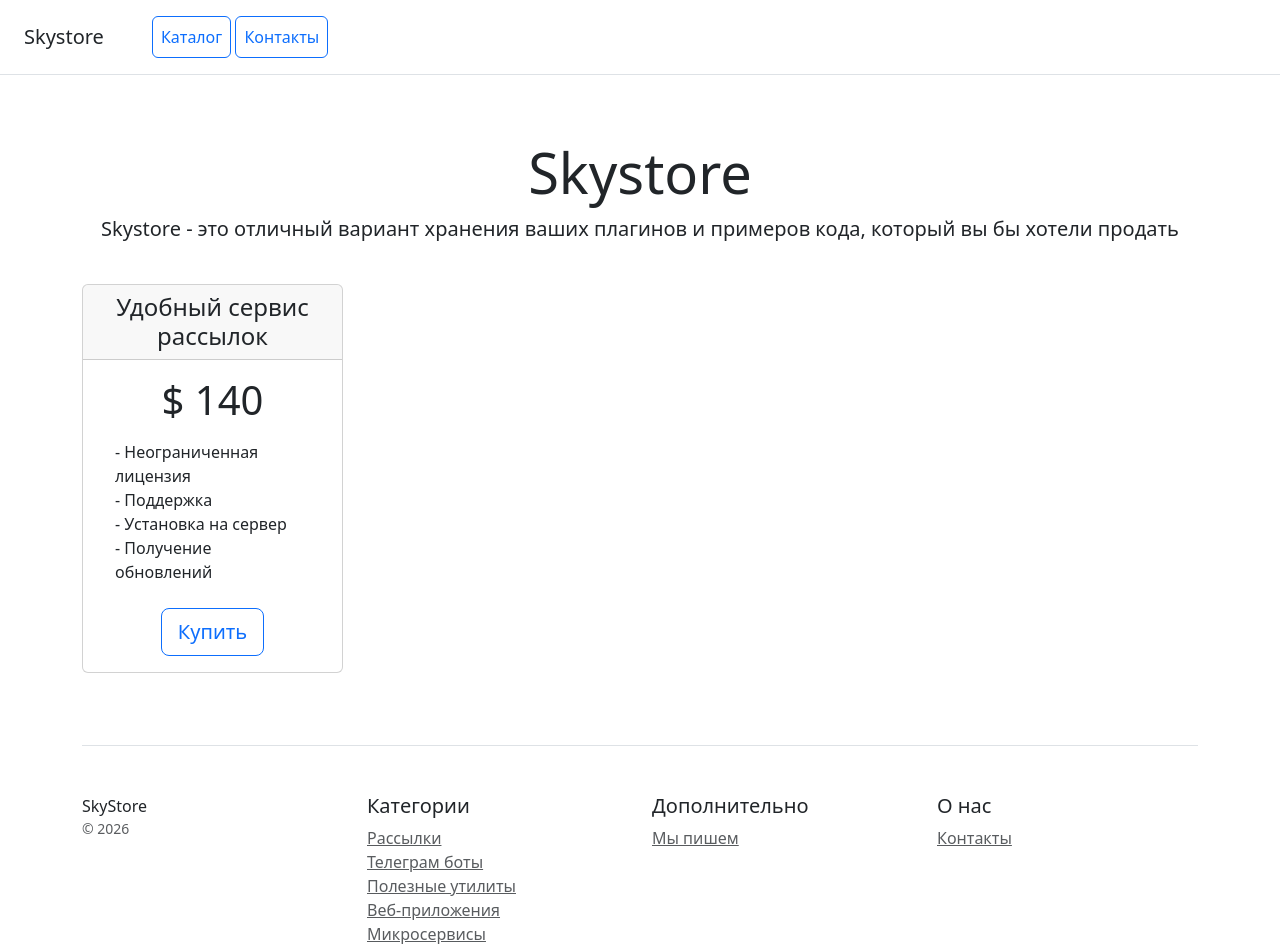
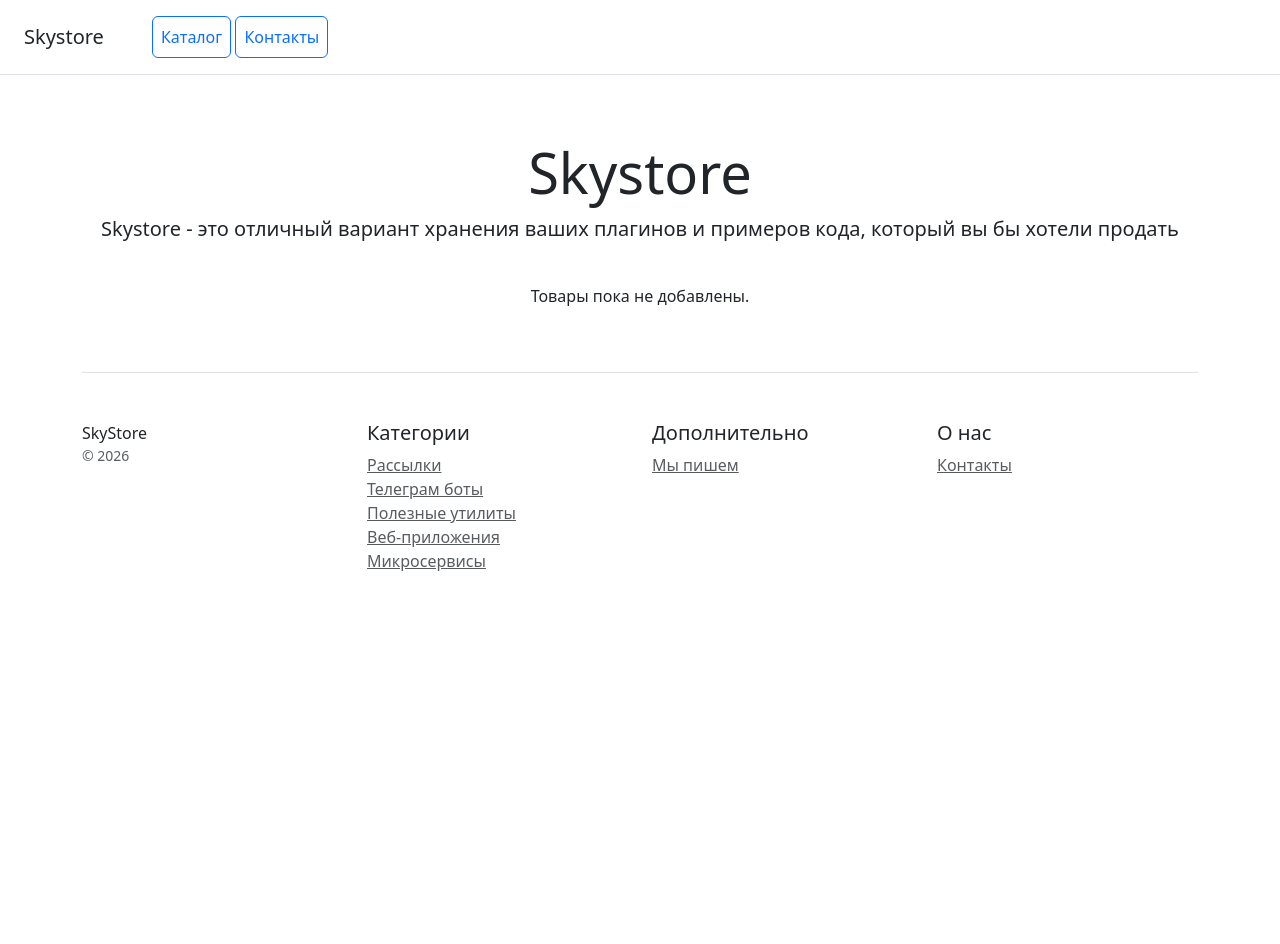
Before and after one commit to Giga-chel/Homework_22_Django, a Django app: page / in a window 1280 px wide. Shown: the top 944 px of the page. After the commit the page ends 571 px from the top, so only its background shows below. Run offline with Django 5.2, Linux system fonts and the light colour scheme; data that the repository does not hold is empty; parts of the project's set-up code (start-up, migrations or seed data) failed here and were passed over.

Commit message:
Задание 2 Добавлен в шаблон главной страницы код для отображения списка товаров

```diff
--- a/catalog/templates/catalog/home.html
+++ b/catalog/templates/catalog/home.html
@@ -24,23 +24,24 @@
 
 <div class="container">
     <div class="row text-center">
-        <div class="col-3">
-            <div class="card mb-4 box-shadow">
+        {% for product in object_list %}
+        <div class="col-lg-4 col-md-6 col-sm-12 mb-4">
+            <div class="card h-100 box-shadow">
                 <div class="card-header">
-                    <h4 class="my-0 font-weight-normal">Удобный сервис рассылок</h4>
+                    <h4 class="my-0 font-weight-normal">{{ product.name }}</h4>
                 </div>
-                <div class="card-body">
-                    <h1 class="card-title pricing-card-title">$ 140</h1>
-                    <ul class="list-unstyled mt-3 mb-4 text-start m-3">
-                        <li>- Неограниченная лицензия</li>
-                        <li>- Поддержка</li>
-                        <li>- Установка на сервер</li>
-                        <li>- Получение обновлений</li>
-                    </ul>
-                    <button type="button" class="btn btn-lg btn-block btn-outline-primary">Купить</button>
+                <div class="card-body d-flex flex-column">
+                    <p class="card-text text-start mb-4">{{ product.description|truncatechars:100 }}</p>
+                    <div class="mt-auto">
+                        <h1 class="card-title pricing-card-title">$ {{ product.price }}</h1>
+                        <a href="{% url 'catalog:product_detail' product.pk %}" class="btn btn-lg btn-block btn-outline-primary mt-3">Подробнее</a>
+                    </div>
                 </div>
             </div>
         </div>
+        {% empty %}
+        <div class="col-12"><p>Товары пока не добавлены.</p></div>
+        {% endfor %}
     </div>
 
     <footer class="pt-4 my-md-5 pt-md-5 border-top">
```
